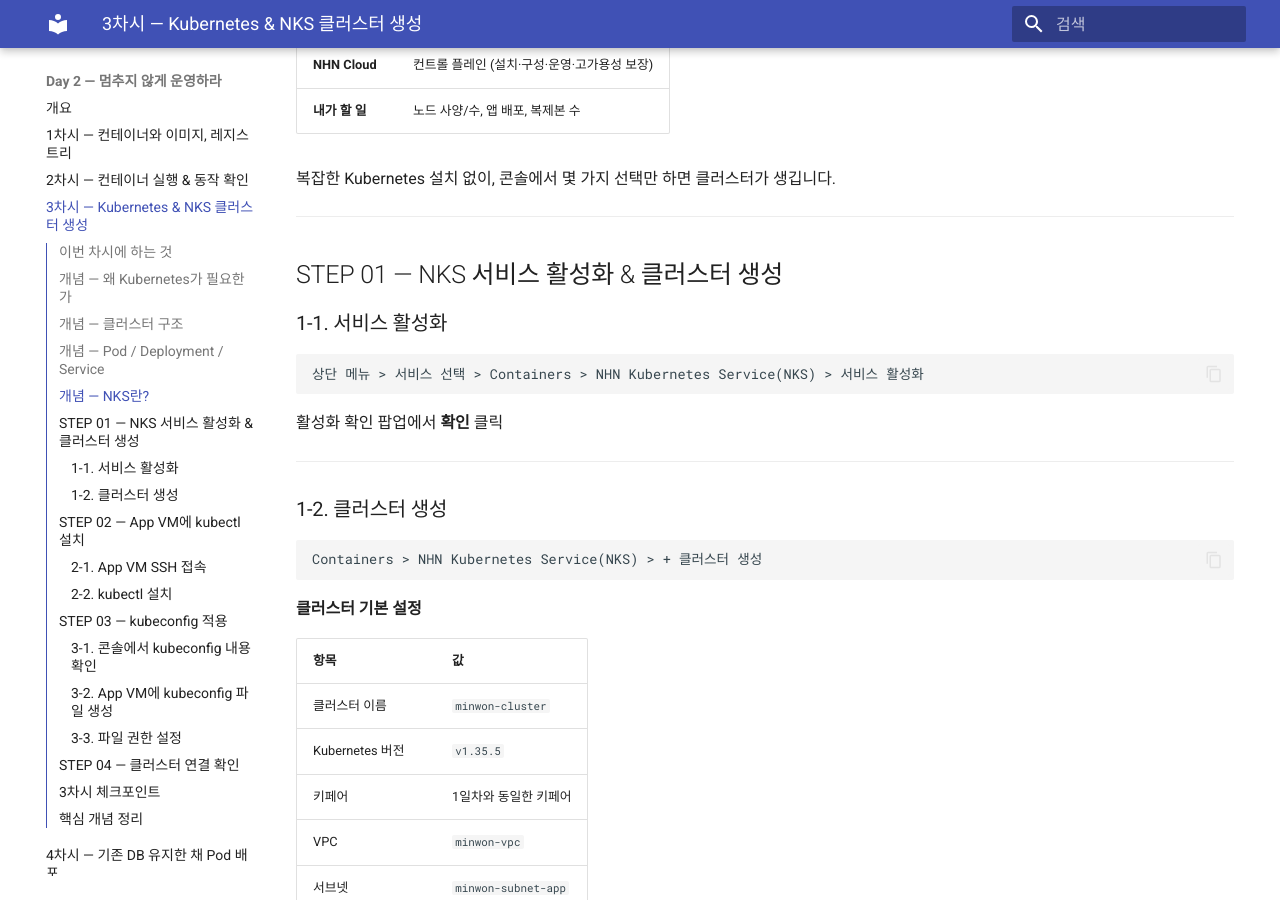
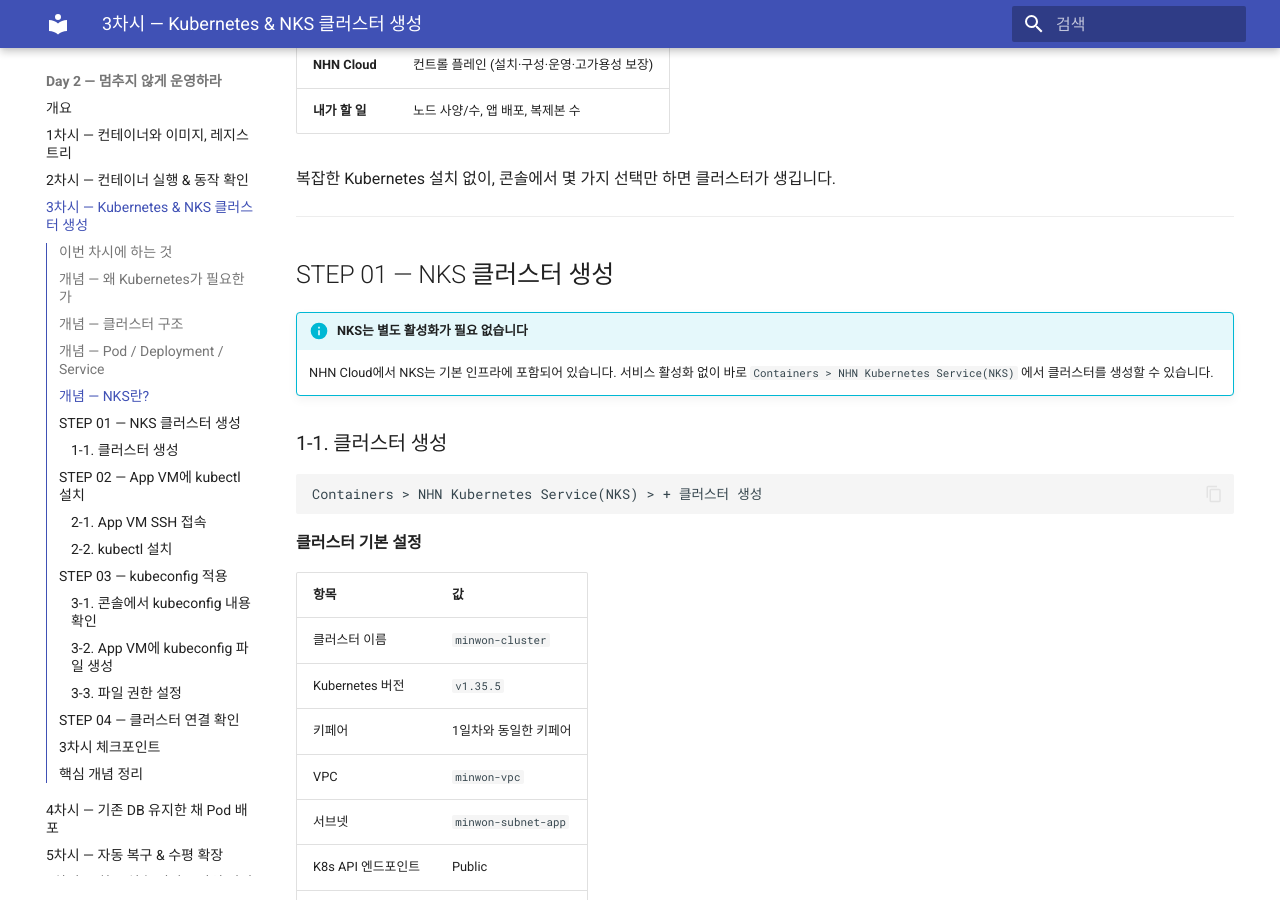
Before and after one commit to skilleat-labs/cloud-native-minwon-lab, an MkDocs documentation site: the page built from docs/day2/session3.md, in a window 1280 px wide and 900 px high, scrolled down 2974 px. Built offline with MkDocs 1.6.1 and Material for MkDocs 9.7.7, drawn with Linux system fonts in a browser that asks for light colours.

Commit message:
docs: day2 session3 - NKS 서비스 활성화 제거 (기본 인프라 포함), 클러스터 생성으로 바로 시작

````diff
--- a/docs/day2/session3.md
+++ b/docs/day2/session3.md
@@ -127,19 +127,13 @@
 
 ---
 
-## STEP 01 — NKS 서비스 활성화 & 클러스터 생성
+## STEP 01 — NKS 클러스터 생성
 
-### 1-1. 서비스 활성화
+!!! info "NKS는 별도 활성화가 필요 없습니다"
+    NHN Cloud에서 NKS는 기본 인프라에 포함되어 있습니다.
+    서비스 활성화 없이 바로 `Containers > NHN Kubernetes Service(NKS)` 에서 클러스터를 생성할 수 있습니다.
 
-```
-상단 메뉴 > 서비스 선택 > Containers > NHN Kubernetes Service(NKS) > 서비스 활성화
-```
-
-활성화 확인 팝업에서 **확인** 클릭
-
----
-
-### 1-2. 클러스터 생성
+### 1-1. 클러스터 생성
 
 ```
 Containers > NHN Kubernetes Service(NKS) > + 클러스터 생성
````
